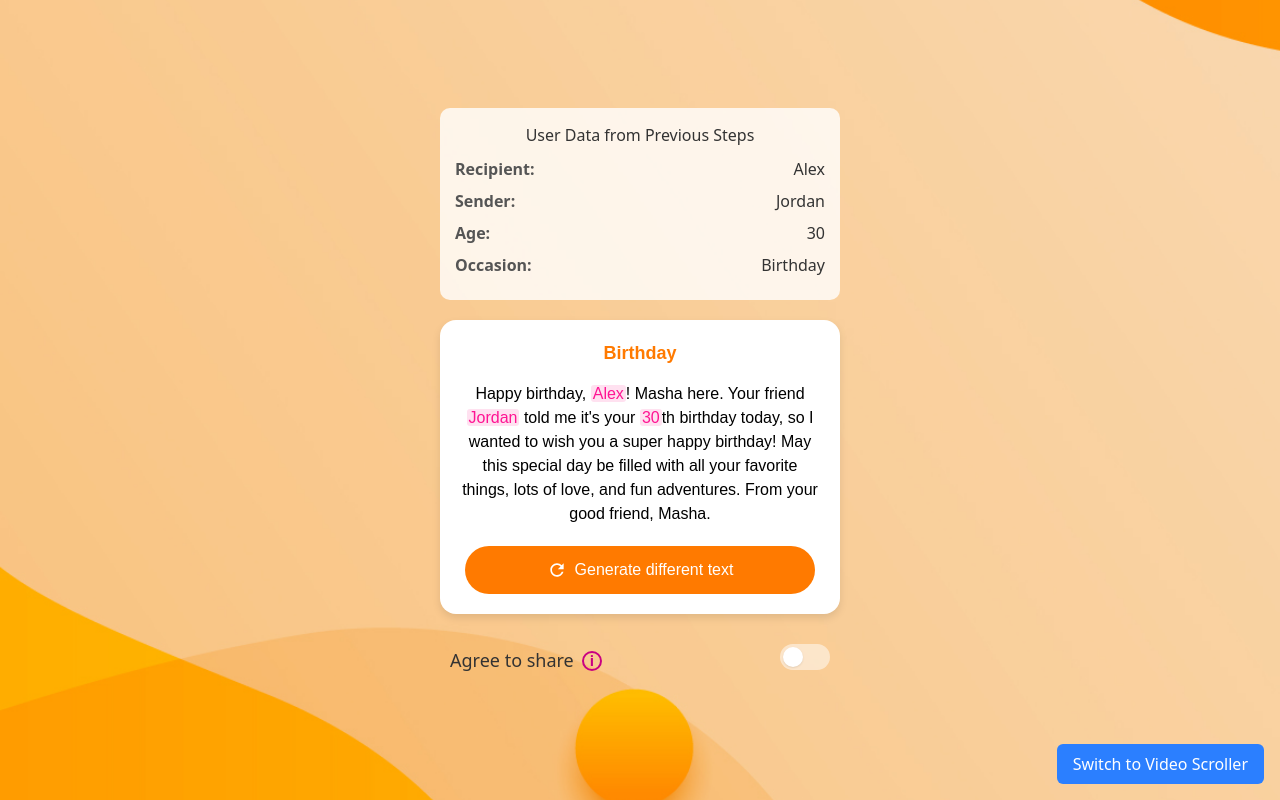
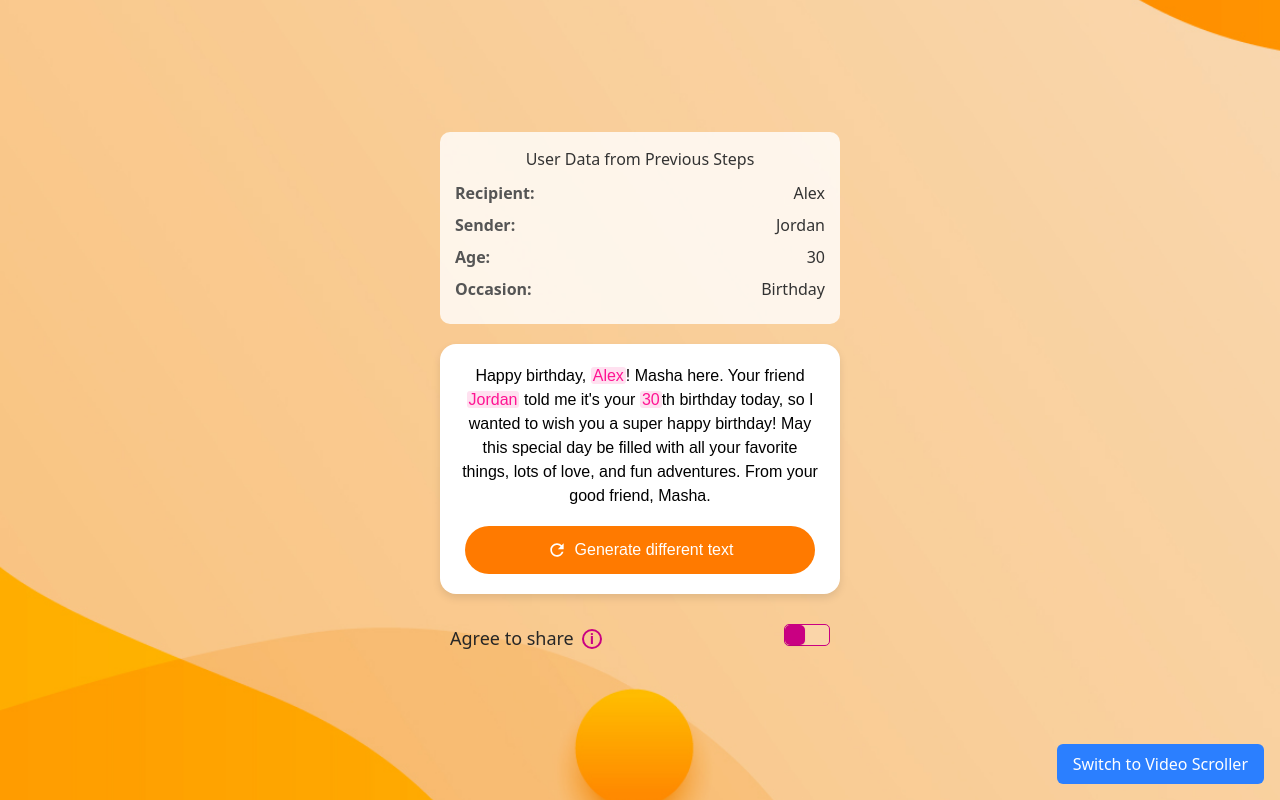
Before and after one commit to ijlaldev007/greeting-app, a React (Vite) app: page / in a window 1280 px wide. Built offline with nearby package versions, Linux system fonts and the light colour scheme.

Commit message:
Set fixed height for text-generation-container and keep greetingType functionality without header

```diff
--- a/src/components/textgeneration/TextGeneration.css
+++ b/src/components/textgeneration/TextGeneration.css
@@ -6,24 +6,18 @@
   box-shadow: 0 4px 8px rgba(0, 0, 0, 0.1);
   margin: 0 auto;
   font-family: Arial, sans-serif;
-}
-
-.greeting-type-header {
-  margin-bottom: 15px;
-  text-align: center;
-}
-
-.greeting-type-header h3 {
-  margin: 0;
-  color: #ff7a00;
-  font-size: 18px;
-  font-weight: 600;
+  height: 250px; /* Fixed height */
+  display: flex;
+  flex-direction: column;
+  justify-content: space-between;
 }
 
 .text-content {
-  margin-bottom: 20px;
+  flex: 1;
+  overflow-y: auto;
   line-height: 1.5;
   font-size: 16px;
+  margin-bottom: 15px;
 }
 
 .placeholder {
@@ -38,6 +32,7 @@
   display: flex;
   flex-direction: column;
   gap: 15px;
+  flex-shrink: 0;
 }
 
 .generate-button {
--- a/src/components/textgeneration/TextGeneration.tsx
+++ b/src/components/textgeneration/TextGeneration.tsx
@@ -11,25 +11,15 @@ export interface TextGenerationProps {
   initialText: string;
   placeholders: Placeholder[];
   onGenerate?: () => void;
-  greetingType?: string;
+  greetingType?: string; // Added back for template selection
 }
 
 const TextGeneration: React.FC<TextGenerationProps> = ({
   initialText,
   placeholders,
   onGenerate,
-  greetingType,
+  greetingType, // Added back for template selection but not used for display
 }) => {
-  // Format greeting type for display
-  const formatGreetingType = (type?: string) => {
-    if (!type) return '';
-    return type
-      .replace('_', ' ')
-      .split(' ')
-      .map((word) => word.charAt(0).toUpperCase() + word.slice(1).toLowerCase())
-      .join(' ');
-  };
-
   // Replace placeholders in text with highlighted spans
   const renderTextWithPlaceholders = () => {
     let result = initialText;
@@ -62,12 +52,6 @@ const TextGeneration: React.FC<TextGenerationProps> = ({
 
   return (
     <div className='text-generation-container'>
-      {greetingType && (
-        <div className='greeting-type-header'>
-          <h3>{formatGreetingType(greetingType)}</h3>
-        </div>
-      )}
-
       <div className='text-content'>
         <p dangerouslySetInnerHTML={{ __html: renderTextWithPlaceholders() }} />
       </div>
--- a/src/components/textgeneration/TextGenerationDemo.css
+++ b/src/components/textgeneration/TextGenerationDemo.css
@@ -13,8 +13,7 @@
   margin-top: 15px; /* Space between card and this section */
   padding: 15px 0px;
 
-  border-radius: 30px;
-  color: #333;
+  color: #272727;
   font-size: 18px;
   font-weight: 500;
   width: 100%;
@@ -59,14 +58,14 @@
 
 .toggle-switch {
   display: inline-block;
-  width: 50px;
-  height: 26px;
-  background-color: #ffffff80; /* White with 50% opacity */
-  border-radius: 34px;
+  width: 46px;
+  height: 22px;
+  background-color: #fad5a9; /* White with 50% opacity */
+  border-radius: 5px;
   position: relative;
   cursor: pointer;
   transition: background-color 0.3s;
-  border: none;
+  border: 1px solid #c90082;
 }
 
 .toggle-switch::after {
@@ -74,10 +73,10 @@
   position: absolute;
   width: 20px;
   height: 20px;
-  border-radius: 50%;
-  background-color: white;
-  top: 3px;
-  left: 3px;
+  top: 0;
+  left: 0;
+  border-radius: 5px;
+  background-color: #c90082;
   transition: transform 0.3s;
   box-shadow: 0 1px 2px #0000001a; /* Black with 10% opacity */
 }
```
